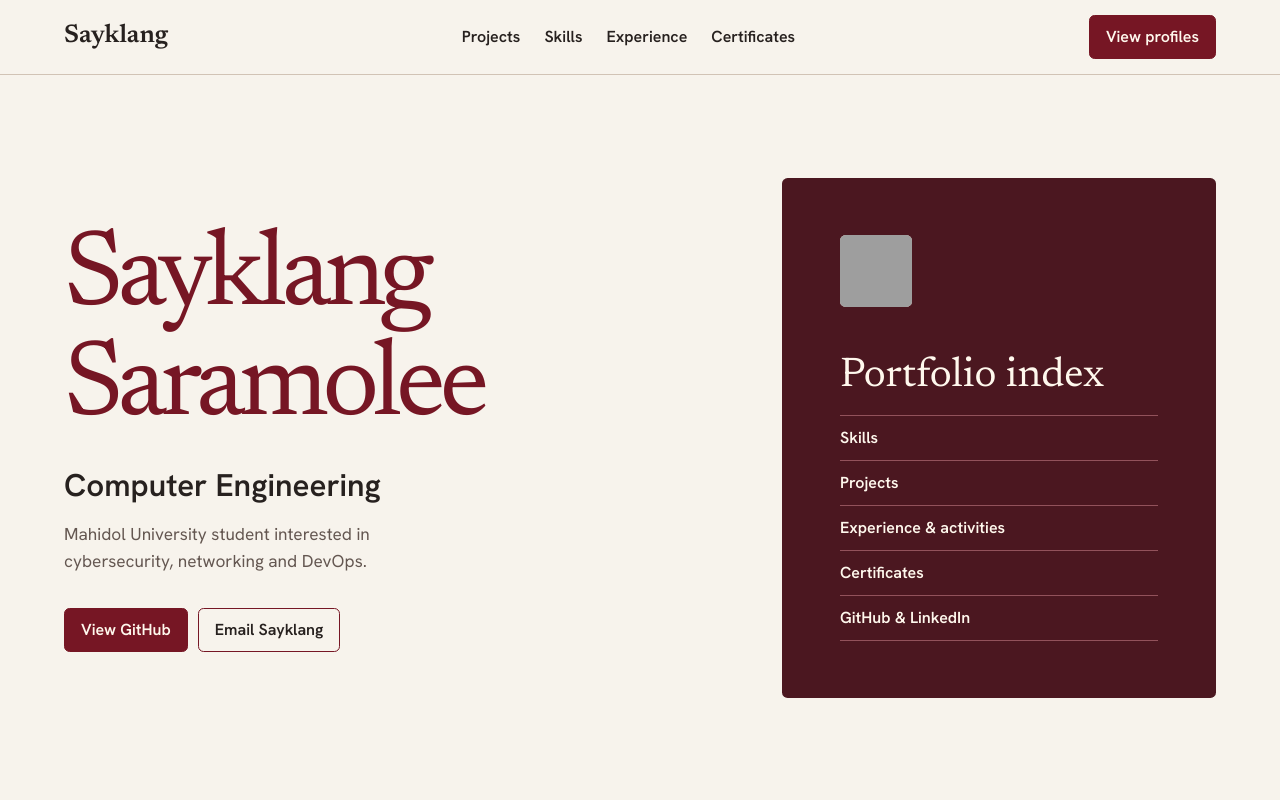
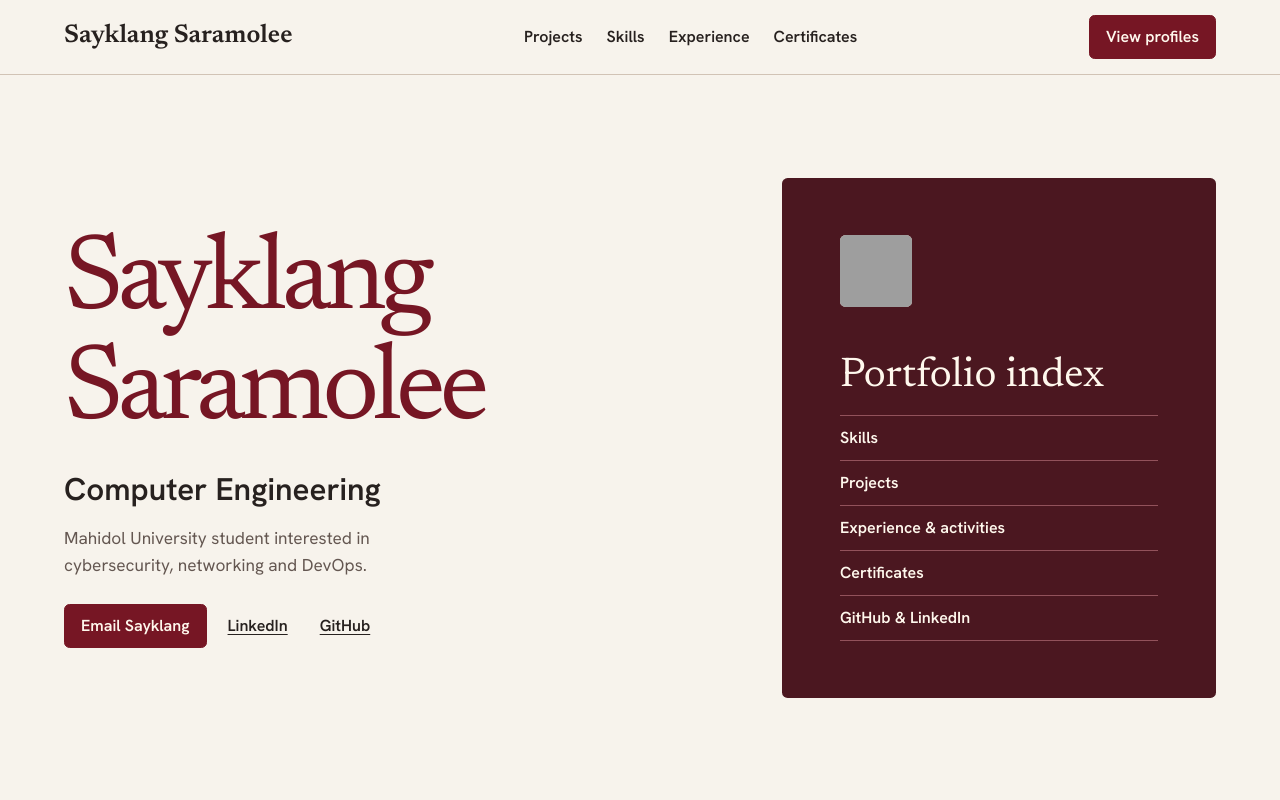
Before and after one commit to sayklang/sayklang, a plain HTML site: page index.html in a window 1280 px wide. Shown: the top 800 px of the page. Drawn offline with Linux system fonts and the light colour scheme; grey boxes are pictures that could not be loaded.

Commit message:
Make the portfolio identity and contact links visible on arrival

```diff
--- a/index.html
+++ b/index.html
@@ -26,7 +26,7 @@
   <a class="skip-link" href="#top">Skip to content</a>
   <header class="nav">
     <div class="wrap nav__bar">
-      <a class="nav__logo" href="#top" data-profile="shortName">Sayklang</a>
+      <a class="nav__logo" href="#top" data-profile="name">Sayklang Saramolee</a>
       <nav class="nav__links" id="site-nav" aria-label="Main navigation">
         <div class="nav__item"><a class="nav__link" href="#focus">Projects</a></div>
         <div class="nav__item"><a class="nav__link" href="#tools">Skills</a></div>
@@ -47,9 +47,11 @@
           <h1 id="hero-h" data-profile="name">Sayklang Saramolee</h1>
           <p class="hero__role" data-profile="headline">Computer Engineering</p>
           <p class="hero__lead" data-profile="intro">Mahidol University student interested in cybersecurity, networking and DevOps.</p>
-          <div class="btn-row">
-            <a class="btn btn--primary" data-profile-link="github" href="https://github.com/sayklang" target="_blank" rel="noopener noreferrer">View GitHub</a>
-            <a class="btn btn--secondary" data-profile-link="email" href="mailto:sayklang.sar@student.mahidol.edu">Email Sayklang</a>
+          <!-- ลิงก์ติดต่อในหน้าแรกใช้ข้อมูลจากเมนู Profile ใน Pages CMS -->
+          <div class="hero__contacts">
+            <a class="btn btn--primary" data-profile-link="email" href="mailto:sayklang.sar@student.mahidol.edu">Email Sayklang</a>
+            <a class="btn btn--text" data-profile-link="linkedin" href="https://www.linkedin.com/in/sayklang-saramolee-1b0971447/" target="_blank" rel="noopener noreferrer">LinkedIn</a>
+            <a class="btn btn--text" data-profile-link="github" href="https://github.com/sayklang" target="_blank" rel="noopener noreferrer">GitHub</a>
           </div>
         </div>
         <aside class="hero__folio" aria-labelledby="folio-index">
--- a/styles.css
+++ b/styles.css
@@ -153,7 +153,7 @@ button:disabled { cursor: not-allowed; }
   background: var(--p-bg);
 }
 
-.nav__bar, .nav__links, .nav__actions, .btn-row {
+.nav__bar, .nav__links, .nav__actions, .hero__contacts {
   display: flex;
   align-items: center;
 }
@@ -172,7 +172,7 @@ button:disabled { cursor: not-allowed; }
 }
 
 .nav__links { gap: var(--space-md); }
-.nav__actions, .btn-row { gap: var(--space-xs); }
+.nav__actions, .hero__contacts { gap: var(--space-xs); }
 .nav__actions { flex-shrink: 0; }
 
 .nav__logo, .nav__link, .folio-links a, .btn, .profile-entry {
@@ -213,6 +213,13 @@ button:disabled { cursor: not-allowed; }
 a.btn--primary {
   background: var(--p-action);
   color: var(--p-action-ink);
+}
+
+.btn--text {
+  padding-inline: var(--space-xs);
+  border-color: transparent;
+  text-decoration: underline;
+  text-underline-offset: .2em;
 }
 
 .btn:hover, .nav__toggle:hover { transform: translateY(-2px); }
@@ -258,9 +265,9 @@ a.btn--primary {
   font-size: clamp(1.0625rem, 1.35vw, 1.25rem);
 }
 
-.btn-row {
+.hero__contacts {
   flex-wrap: wrap;
-  margin-block-start: var(--space-lg);
+  margin-block-start: var(--space-md);
 }
 
 .hero__folio {
```
